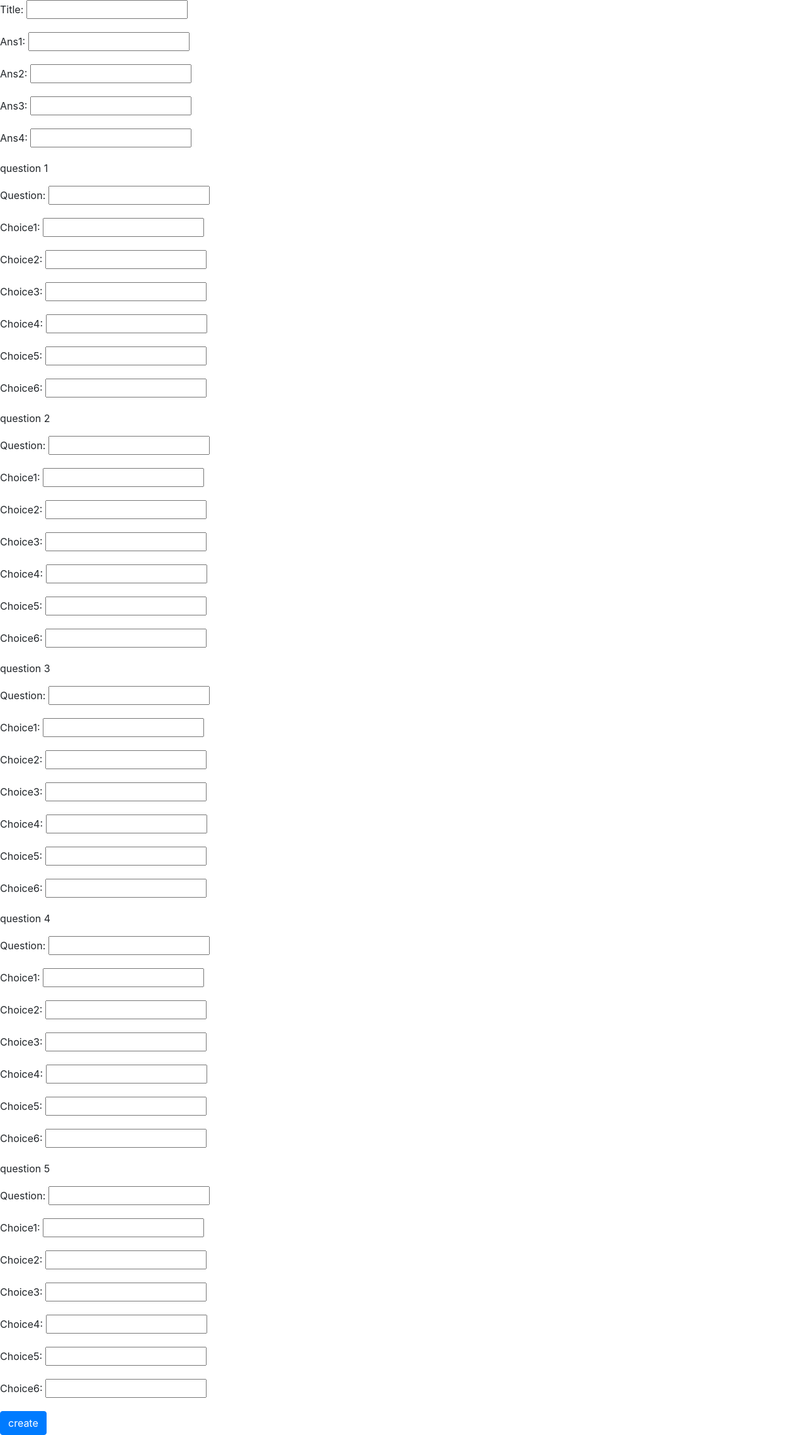
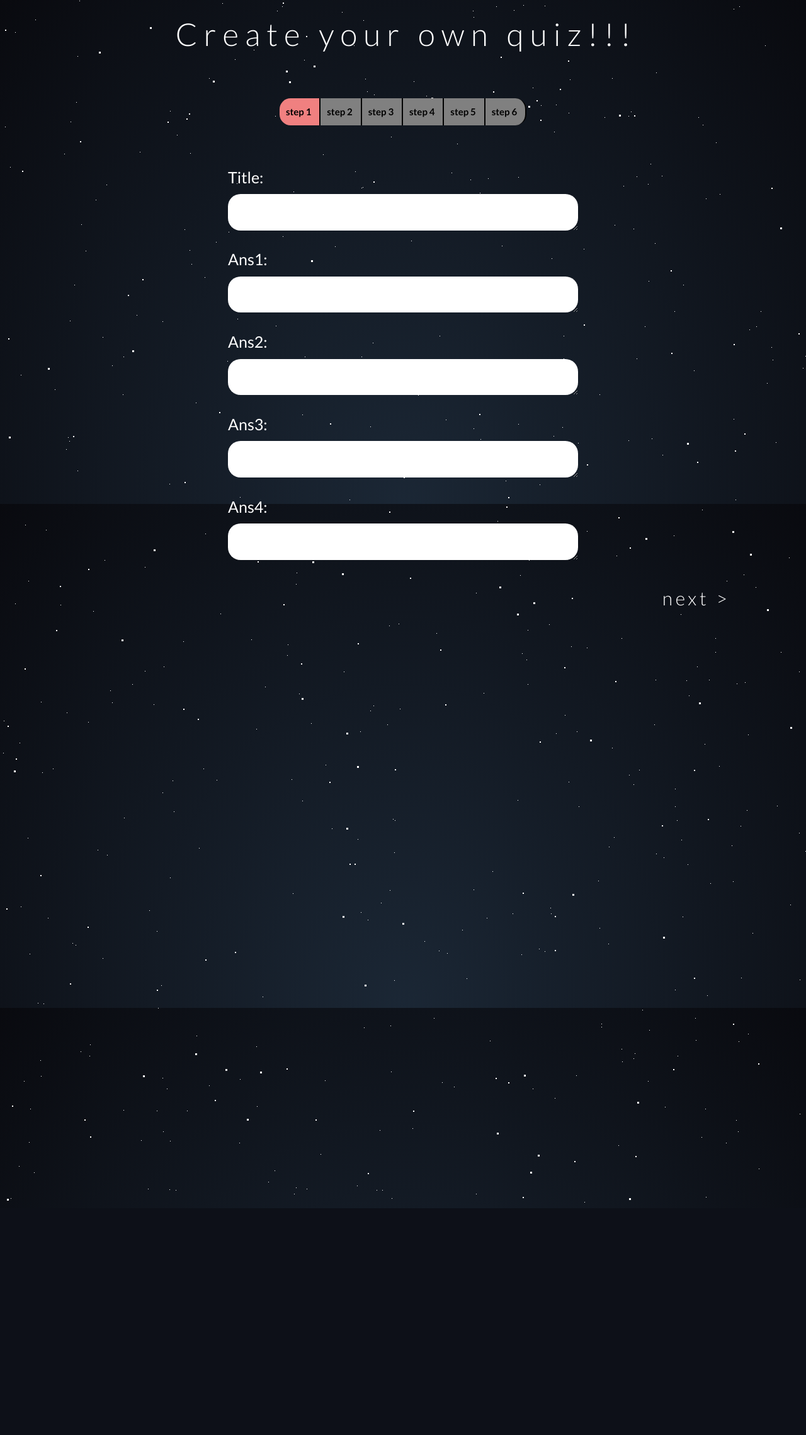
Before and after one commit to mrpandya/Sasta-Buzzfeed, a Django app: page /home/create in a window 1280 px wide. Shown: the whole page at 63% size. After the commit the page ends 1918 px from the top, so only its background shows below. Run offline with Django 3.2, Linux system fonts and the light colour scheme; some libraries are stand-ins or nearby versions.

Commit message:
create page completed

```diff
--- a/cards/forms.py
+++ b/cards/forms.py
@@ -6,12 +6,28 @@ class titleform(forms.ModelForm):
     class Meta:
         model = Title
         fields = ('title','ans1','ans2','ans3','ans4')
+        widgets={
+            'title':forms.Textarea(attrs={'rows':1}),
+            'ans1':forms.Textarea(attrs={'rows': 1}),
+            'ans2':forms.Textarea(attrs={'rows': 1}),
+            'ans3':forms.Textarea(attrs={'rows': 1}),
+            'ans4':forms.Textarea(attrs={'rows': 1}),
+        }
 
 
 class questionform(forms.ModelForm):
     class Meta:
         model = Question
         fields = ('question','choice1','choice2','choice3','choice4','choice5','choice6')
+        widgets={
+                'question':forms.Textarea(attrs={'rows':1}),
+                'choice1':forms.Textarea(attrs={'rows': 1}),
+                'choice2':forms.Textarea(attrs={'rows': 1}),
+                'choice3':forms.Textarea(attrs={'rows': 1}),
+                'choice4':forms.Textarea(attrs={'rows': 1}),
+                'choice5':forms.Textarea(attrs={'rows': 1}),
+                'choice6':forms.Textarea(attrs={'rows': 1}),
+            }
 
 # class test(MultiModelForm):
 #     form_classes={
--- /dev/null
+++ b/cards/static/cards/css/create.css
@@ -0,0 +1,128 @@
+html{
+    scroll-behavior: smooth;
+}
+
+.question{
+    color:white;
+    font-size:25px;
+    display:grid;
+    justify-content: center;
+    flex-direction: column;
+    text-align:center;
+    font-family: "lato", sans-serif;
+}
+label{
+    color:white;
+    font-family: "lato", sans-serif;
+    font-size:25px;
+    justify-self: start;
+}
+
+p{
+    margin-bottom: 5%;
+    display:grid;
+}
+
+textarea{
+    border:none;
+    padding:10px;
+    color:black;
+    border-radius:20px;
+    width:100%;
+}
+
+.form{
+    margin-top:5%;
+}
+
+.bar{
+    z-index: 1;
+    color:black;
+    font-family: "lato", sans-serif;
+    background-color:grey;
+    padding-right:10px;
+    padding-top:10px;
+    padding-bottom:10px;
+    font-weight:700;
+    border-right:2px solid black;
+    padding-left: 10px;
+    font-size: 15px;
+    /* border-top-right-radius:50% ;
+    border-bottom-right-radius:50% ; */
+
+}
+.bar:after {
+    content: "";
+    display: inline-block;
+    width: 0;
+    height: 0;
+    border-top: 100% solid transparent;
+    border-bottom: 100% solid transparent;
+    border-left: 100% solid black;
+    text-align: center;
+}
+.comp_bar {
+    margin-top:20px;
+    display:flex;
+    flex-wrap: wrap;
+    justify-content: center;
+    z-index: 1;
+}
+
+.tp{
+    margin-top:5%;
+    justify-self:center;
+    z-index: 1;
+    justify-content:center;
+}
+
+
+#next{
+    bottom:40px;
+    padding:10px 20px;
+    justify-self: center;
+    border-radius: 20px;
+    align-self: center;
+    color:white;
+    font-size:30px;
+    text-align: center;
+    font-family: "lato", sans-serif;
+    font-weight: 300;
+    letter-spacing: 5px;
+    text-decoration: none;
+    cursor: pointer;
+}
+
+
+#next span {
+    background: -webkit-linear-gradient(white, #38495a);
+    /* -webkit-background-clip: text; */
+    -webkit-text-fill-color: transparent;
+}
+
+.next_button{
+    display:flex;
+    justify-content: end;
+}
+
+form{
+    display:grid;
+}
+
+.submit_btn{
+    z-index: 1;
+    justify-self: center;
+    background-color: #1b4f72;
+    border:none;
+    color:white;
+    font-size:20px;
+    padding:10px 20px;
+    margin-top:20px;
+}
+
+.submit_btn:hover{
+    background-color:white;
+    color: #1b4f72 ;
+    box-shadow: 0 0 30px 20px rgba(0,0,0,0.6);
+
+}
--- /dev/null
+++ b/cards/static/cards/js/create.js
@@ -0,0 +1,30 @@
+document.getElementById("1").style.display = "none";
+document.getElementById("2").style.display = "none";
+document.getElementById("3").style.display = "none";
+document.getElementById("4").style.display = "none";
+document.getElementById("5").style.display = "none";
+document.getElementsByClassName("bar")[0].style.background="lightcoral";
+document.getElementById("sub_btn").style.display = "none";
+
+var c=0;
+document.getElementById("next").onclick=function(){
+    if(c<4){
+        document.getElementsByClassName("bar")[c].style.background="lightgreen";
+        document.getElementById(c++).style.display="none";
+        document.getElementsByClassName("bar")[c].style.background="lightcoral";
+        document.getElementById(c).style.display="grid";
+    }
+    else{
+        document.getElementById(c).style.display="none";
+        document.getElementsByClassName("bar")[c].style.background="lightgreen";
+        document.getElementsByClassName("bar")[++c].style.background="lightcoral";
+        document.getElementById(c).style.display="grid";
+        document.getElementById("next").style.display="none";
+        document.getElementById("sub_btn").style.display = "flex";
+    }
+}
+
+document.getElementsByClassName("submit_btn")[0].onclick = function(){
+    console.log("submit button pressed");
+    window.location.replace("/home/");
+}
--- a/cards/templates/cards/create.html
+++ b/cards/templates/cards/create.html
@@ -11,23 +11,49 @@
   <script src="https://ajax.googleapis.com/ajax/libs/jquery/3.5.1/jquery.min.js"></script>
   <title>Create | Sasta BuzzFeed</title>
 </head>
-<body>
-    <div>
+<body style="background:transparent;">
+    <div id='stars'></div>
+    <div id='stars2'></div>
+    <div id='stars3'></div>
+    <div class="container">
+        <div id="title" style="position:relative;margin-top:1%;">Create your own quiz!!!</div>
+    </div>
+    <div class="container tp">
+        <div class="container comp_bar">
+            <span class="bar" style="padding-left:10px; border-top-left-radius: 17.5px; border-bottom-left-radius: 17.5px" id="step1"> step 1 </span><span class="bar" id="step2"> step 2 </span><span class="bar" id="step3"> step 3 </span><span class="bar" id="step4"> step 4 </span><span class="bar" id="step5"> step 5 </span><span class="bar" style=" border-top-right-radius: 17.5px; border-bottom-right-radius: 17.5px" id="step6"> step 6 </span>
+        </div>
+    </div>
+    <div class="container form">
         <form method="POST">
+            <div class=" container question" id="0">
                 {{ title.as_p }}
-            <p>question 1</p>
+            </div>
+            <div class="container question" id="1">
+                <p>Question 1</p>
                 {{question1.as_p}}
-            <p>question 2</p>
+            </div>
+            <div class="container question" id="2">
+                <p>Question 2</p>
                 {{question2.as_p}}
-            <p>question 3</p>
+            </div>
+            <div class="container question" id="3">
+                <p>Question 3</p>
                 {{question3.as_p}}
-            <p>question 4</p>
+            </div>
+            <div class="container question" id="4">
+                <p>Question 4</p>
                 {{question4.as_p}}
-            <p>question 5</p>
+            </div>
+            <div class="container question" id="5">
+                <p>Question 5</p>
                 {{question5.as_p}}
+            </div>
             {%  csrf_token %}
-            <input type="submit" class="btn btn-primary" value="create">
+            <input type="submit" class="btn btn-primary submit_btn" id="sub_btn" value="create">
         </form>
+        <div class="container next_button">
+            <a id="next" style="color: #ffff" href="#" >next ></a>
+        </div>
     </div>
 </body>
 <script src="{%static 'cards/js/bootstrap.js'%}"></script>
--- a/cards/templates/cards/home.html
+++ b/cards/templates/cards/home.html
@@ -14,6 +14,7 @@
   <div id='stars'></div>
   <div id='stars2'></div>
   <div id='stars3'></div>
+  <div style="position: absolute;bottom:30px;right:30px;color:white;background-color:#1b4f72;width:50px;height:50px;border-radius: 25px;display:flex;justify-content:center;align-content:center;"><a href="/home/create" style="margin-top:10px;font-size:20px;color:white;text-decoration: none;">+</a></div>
   <img src="{%static 'cards/images/ufo.png'%}" id="ufo1" alt="ufo" style="position: absolute;">
   <div class="container-fluid">
     <div id="title" style="margin-top:6%;position: relative;">Chose Your Quiz</div>
```
Also changed, not shown: cards/static/cards/css/home.css (+8 -0 lines), db.sqlite3. Lines whose indentation alone changed are shown as unchanged.
